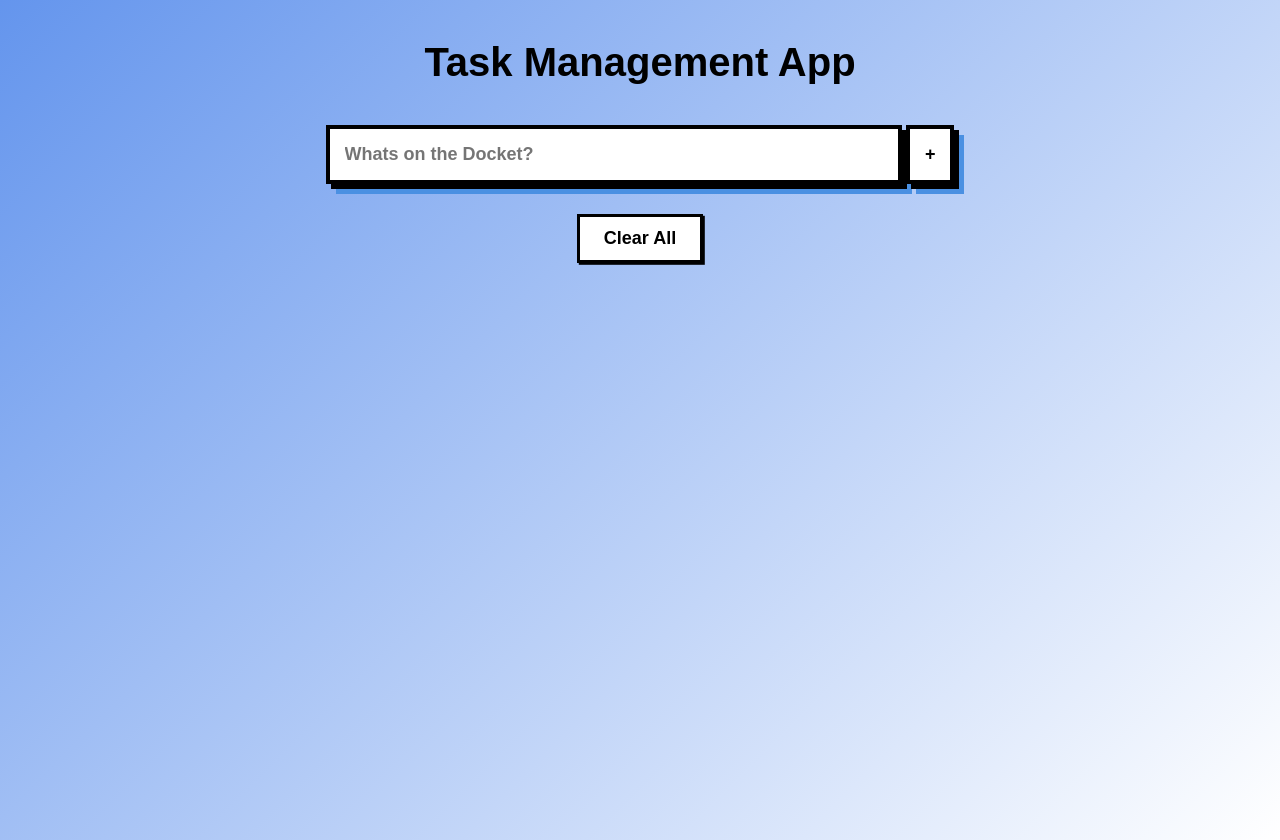
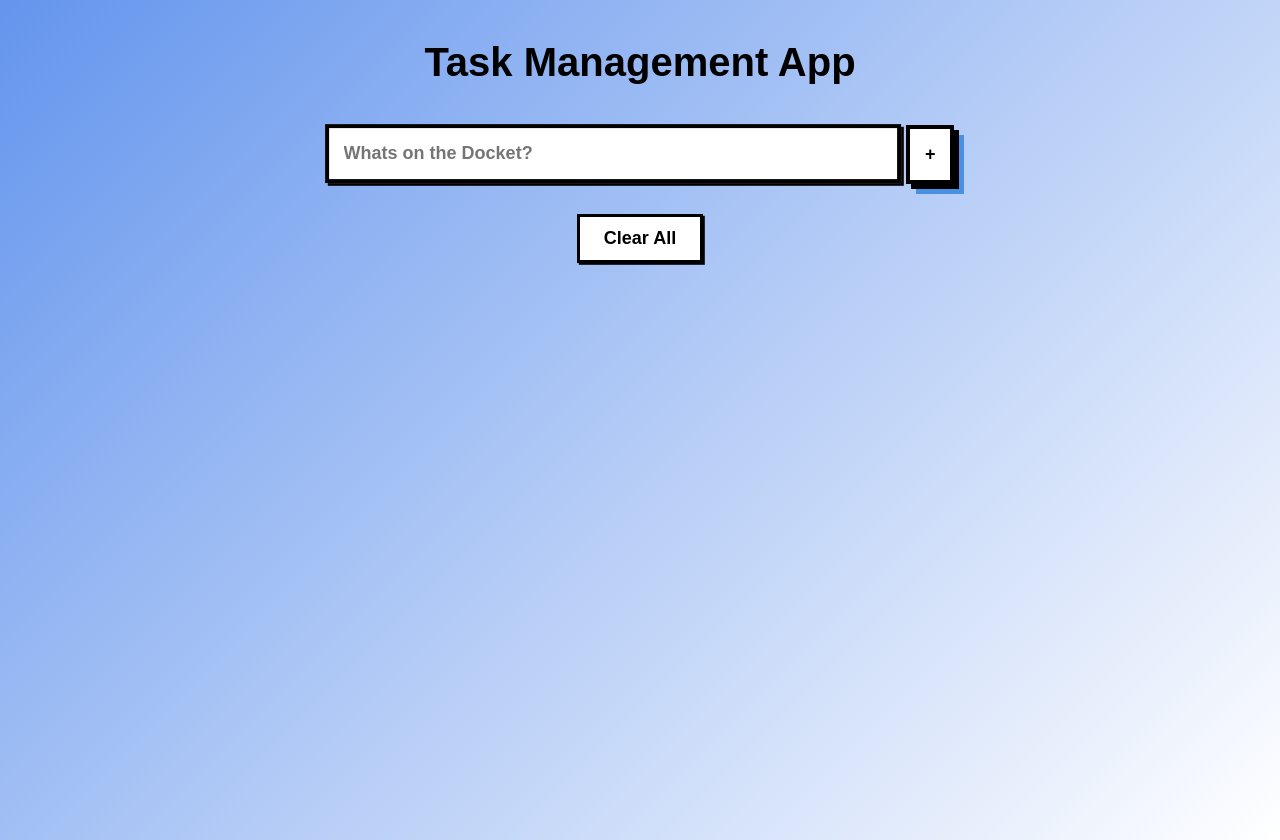
Before and after one commit to kkavinkk/Task-Managment-System, a plain HTML site: page index.html in a window 1280 px wide. In both pictures the pointer is over the input "Whats on the Docket?". Drawn offline with Linux system fonts and the light colour scheme.

```diff
--- a/styles.css
+++ b/styles.css
@@ -40,6 +40,11 @@
     outline: none;
     transition: all 0.3s cubic-bezier(0.25, 0.8, 0.25, 1);
     box-shadow: 5px 5px 0 #000, 10px 10px 0 #4a90e2;
+}
+
+.add-task input:hover {
+  transform: translate(-0.05em, -0.05em);
+  box-shadow: 0.15em 0.15em;
 }
 
 .add-task button {
```
